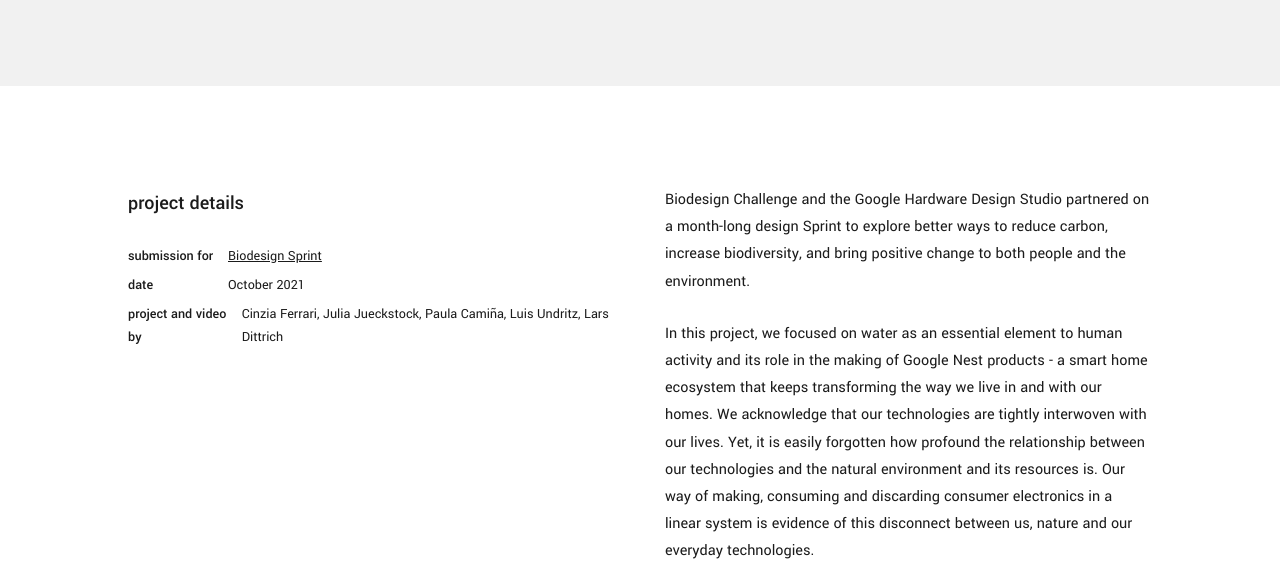
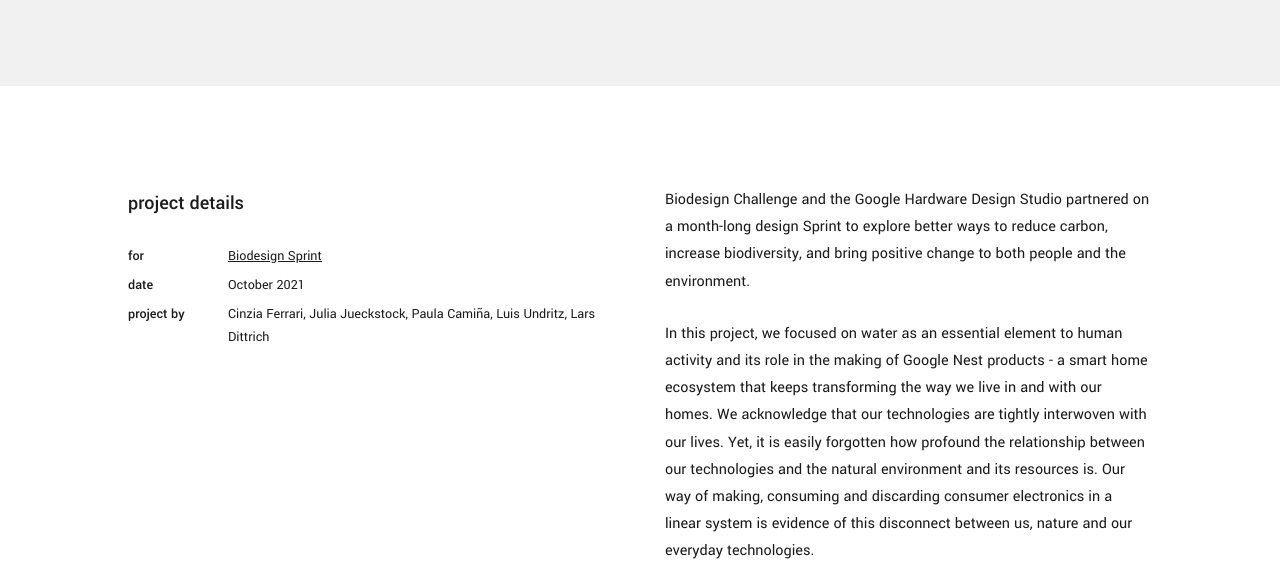
Before and after one commit to CinziaIsabelFerrari/CinziaIsabelFerrari.github.io, a plain HTML site: page BiodesignSprint.html in a window 1280 px wide. Shown: the part 474-1060 px from the top of the page. Drawn offline with Linux system fonts and the light colour scheme.

Commit message:
Update BiodesignSprint.html

```diff
--- a/BiodesignSprint.html
+++ b/BiodesignSprint.html
@@ -81,7 +81,7 @@
 					<h5>project details</h5>
 					<ul class="project__details">
 						<li>
-							<span class="details__title">submission for</span>
+							<span class="details__title">for</span>
 							<span class="details__desc"><a href="https://www.biodesignsprint.org/" target="_blank"><u>Biodesign Sprint</u></a></span>
 						</li>
 						<li>
@@ -89,7 +89,7 @@
 							<span class="details__desc">October 2021</span>
 						</li>
 						<li>
-							<span class="details__title">project and video by</span>
+							<span class="details__title">project by</span>
 							<span class="details__desc">Cinzia Ferrari, Julia Jueckstock, Paula Camiña, Luis Undritz, Lars Dittrich</span>
 						</li>
 					</ul>
```
